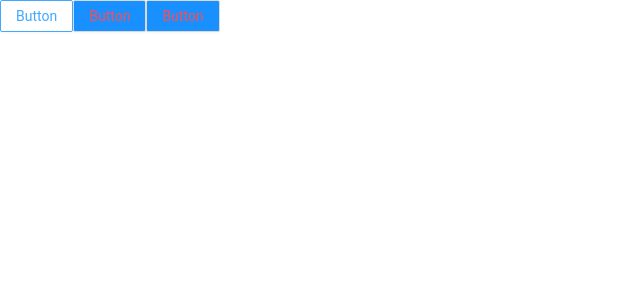
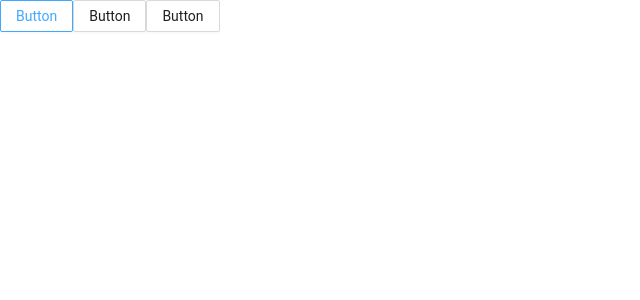
Before and after one commit to BasmaElhoseny01/X-Reporto-Frontend, a React (Create React App) app: page / in a window 1280 px wide. Shown: the top 300 px of the page, without its empty margins (0-640 px from the left). Built offline with nearby package versions, Linux system fonts and the light colour scheme.

Commit message:
Added Tasks

```diff
--- a/src/components/common/Button/Button.Styles.ts
+++ b/src/components/common/Button/Button.Styles.ts
@@ -7,6 +7,7 @@ import { palette } from "../../../styles/theme";
 import { Button } from "antd";
 
 export const StyledButton = styled(Button)`
-  background-color: ${palette.primary};
-  color: ${palette.error};
+  /* background-color: ${palette.primary}; */
+  /* background-color: "red"; */
+  /* color: ${palette.error}; */
 `;
--- a/src/components/common/Button/Button.tsx
+++ b/src/components/common/Button/Button.tsx
@@ -2,7 +2,6 @@ import React from "react";
 
 // Styles
 import { StyledButton } from "./Button.Styles";
-
 interface ButtonProps {
   // Define props here
   onClick: () => void;
--- a/src/utils/dateUtils.ts
+++ b/src/utils/dateUtils.ts
@@ -1,4 +1,4 @@
-export function convertToLongDate(date: Date): string {
+export function ConvertToLongDate(date: Date): string {
   const options: Intl.DateTimeFormatOptions = {
     weekday: "long", // Full day of the week (e.g., "Monday")
     year: "numeric", // Full numeric representation of the year (e.g., "2024")
@@ -11,5 +11,5 @@ export function convertToLongDate(date: Date): string {
 
 // // Example usage:
 // const currentDate = new Date(); // Assuming today's date is 2024-06-13
-// const longDate = convertToLongDate(currentDate);
+// const longDate = ConvertToLongDate(currentDate);
 // console.log(longDate); // Output: "Monday, June 13, 2024"
```
Also changed, not shown: 1 other file (tests, documents, lock files or other folders).
